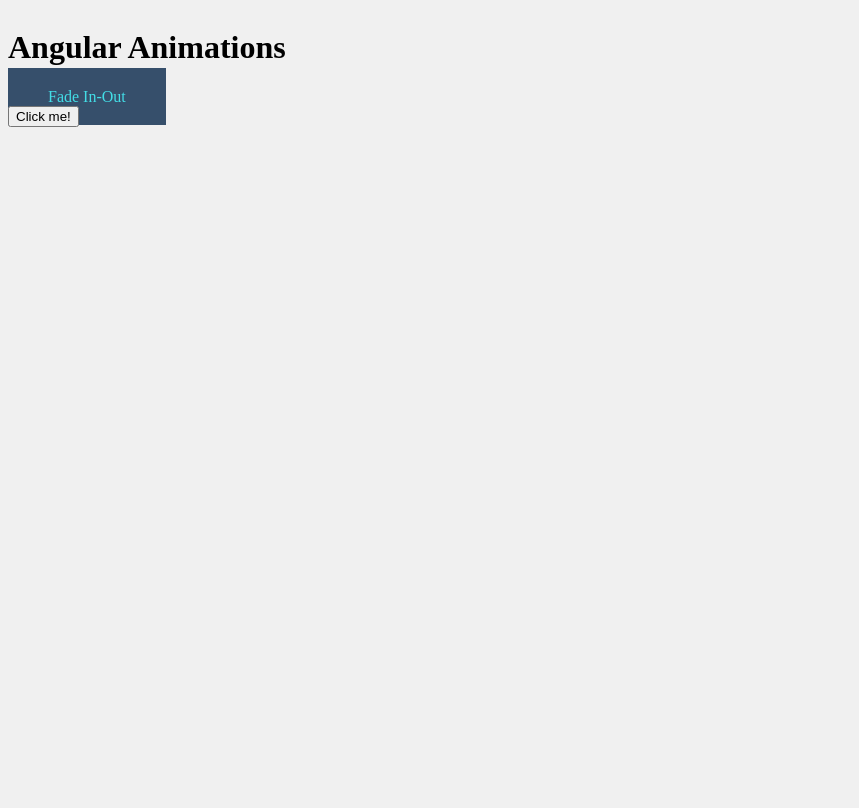
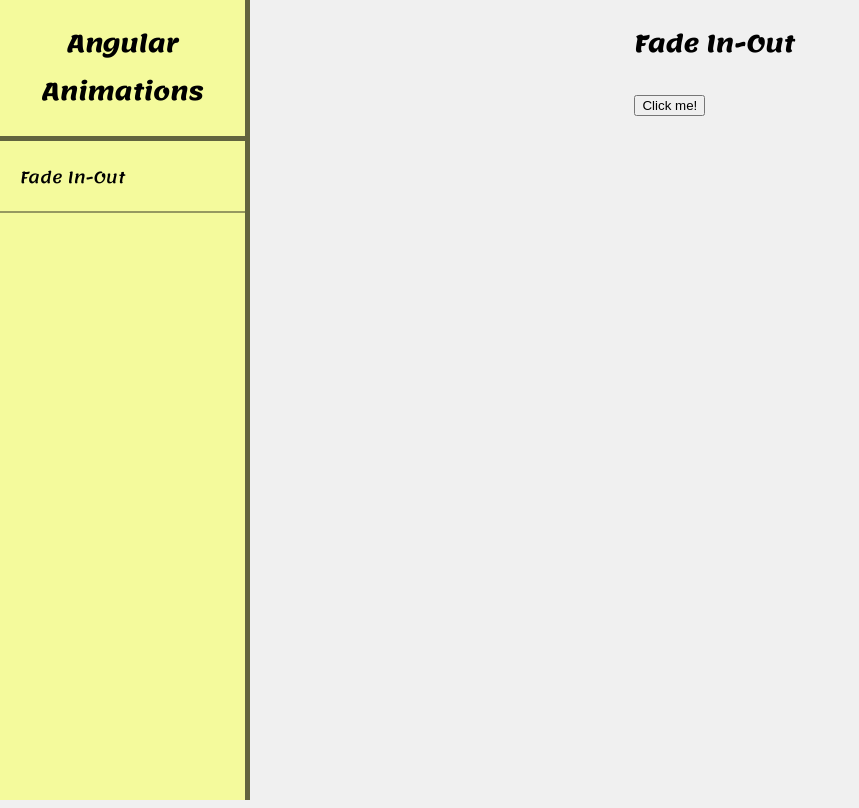
Before and after one commit to yousef12333/animations-page, an Angular app: page / in a window 1280 px wide. Shown: the whole page, without its empty margins (0-859 px from the left). Built offline with nearby package versions, Linux system fonts and the light colour scheme.

Commit message:
Add styling to main page * positioning menu and animation example * add font * use SASS variables / map to organise css

```diff
--- a/src/app/app.component.html
+++ b/src/app/app.component.html
@@ -1,10 +1,16 @@
-<header id="header">
-  <h1>{{ pageTitle }}</h1>
-</header>
-<nav id="navbar">
-  <a class="navbar__link">Fade In-Out</a>
-</nav>
-<div class="example">
+<aside class="sidelist">
+  <header class="header">
+    <h1 class="header__text">{{ pageTitle }}</h1>
+  </header>
+  <div class="sidelist__items">
+    <div class="sidelist__item">
+      <a class="item__link">{{ animationName }}</a>
+    </div>
+  </div>
+</aside>
+<div class="animation__example">
+  <h2 class="animationName">{{ animationName }}</h2>
   <!-- <app-fade-in-out></app-fade-in-out> -->
+
   <app-light-speed-in></app-light-speed-in>
 </div>
--- a/src/app/app.component.scss
+++ b/src/app/app.component.scss
@@ -1,19 +1,56 @@
+$colors: (
+  // color map
+    yellow: #f4fa9c,
+  pink: #f469a9,
+  purple: #ba53de,
+  blue: #88bef5,
+  dark-gray: rgba(0, 0, 0, 0.6),
+  light-gray: rgba(0, 0, 0, 0.387)
+);
+
+$border-thin: 2px solid map-get($colors, light-gray);
+$border-thick: 5px solid map-get($colors, dark-gray);
+
 :host {
   display: flex;
-  flex-direction: column;
+  height: 100%;
+  justify-content: space-between;
 }
 
-.navbar {
-  margin: 0 auto 0 0;
-  flex-grow: 0.5;
+.sidelist {
+  margin: 0;
+  flex-grow: 0.1;
+  height: 100%;
+  background-color: map-get($colors, yellow);
+  border-right: $border-thick;
 
-  &__link {
-    padding: 20px 40px;
-    background-color: #364f6b;
-    color: #43dde6;
+  .header {
+    border-bottom: $border-thick;
+    text-align: center;
+  }
+
+  .sidelist__items {
+    border-bottom: $border-thin;
+    .sidelist__item {
+      padding: 20px 20px;
+      height: 30px;
+      transition: 0.3s;
+
+      &:hover {
+        background-color: map-get($colors, pink);
+      }
+
+      .item__link {
+        text-align: center;
+      }
+    }
   }
 }
 
-.example {
+.animation__example {
   flex-grow: 1.5;
+  align-self: flex-start;
+  margin: 0 30%;
+  width: 300px;
+  height: 300px;
 }
--- a/src/app/app.component.ts
+++ b/src/app/app.component.ts
@@ -14,4 +14,5 @@
 })
 export class AppComponent {
   pageTitle = "Angular Animations";
+  animationName = "Fade In-Out";
 }
--- a/src/index.html
+++ b/src/index.html
@@ -1,11 +1,15 @@
-<!doctype html>
+<!DOCTYPE html>
 <html lang="en">
   <head>
-  <meta charset="utf-8">
+    <meta charset="utf-8" />
     <title>AngularAnimations</title>
-  <base href="/">
-  <meta name="viewport" content="width=device-width, initial-scale=1">
-  <link rel="icon" type="image/x-icon" href="favicon.ico">
+    <base href="/" />
+    <meta name="viewport" content="width=device-width, initial-scale=1" />
+    <link rel="icon" type="image/x-icon" href="favicon.ico" />
+    <link
+      href="https://fonts.googleapis.com/css?family=Lemonada:500,700&display=swap"
+      rel="stylesheet"
+    />
   </head>
   <body>
     <app-root></app-root>
--- a/src/styles.scss
+++ b/src/styles.scss
@@ -1,4 +1,6 @@
 /* You can add global styles to this file, and also import other style files */
+$font-stack: "Lemonada", cursive;
+
 * {
   outline: none;
 }
@@ -8,4 +10,6 @@
   height: 100%;
   width: 100%;
   background-color: #f0f0f0;
+  margin: 0;
+  font-family: $font-stack;
 }
```
Lines whose indentation alone changed are shown as unchanged.
